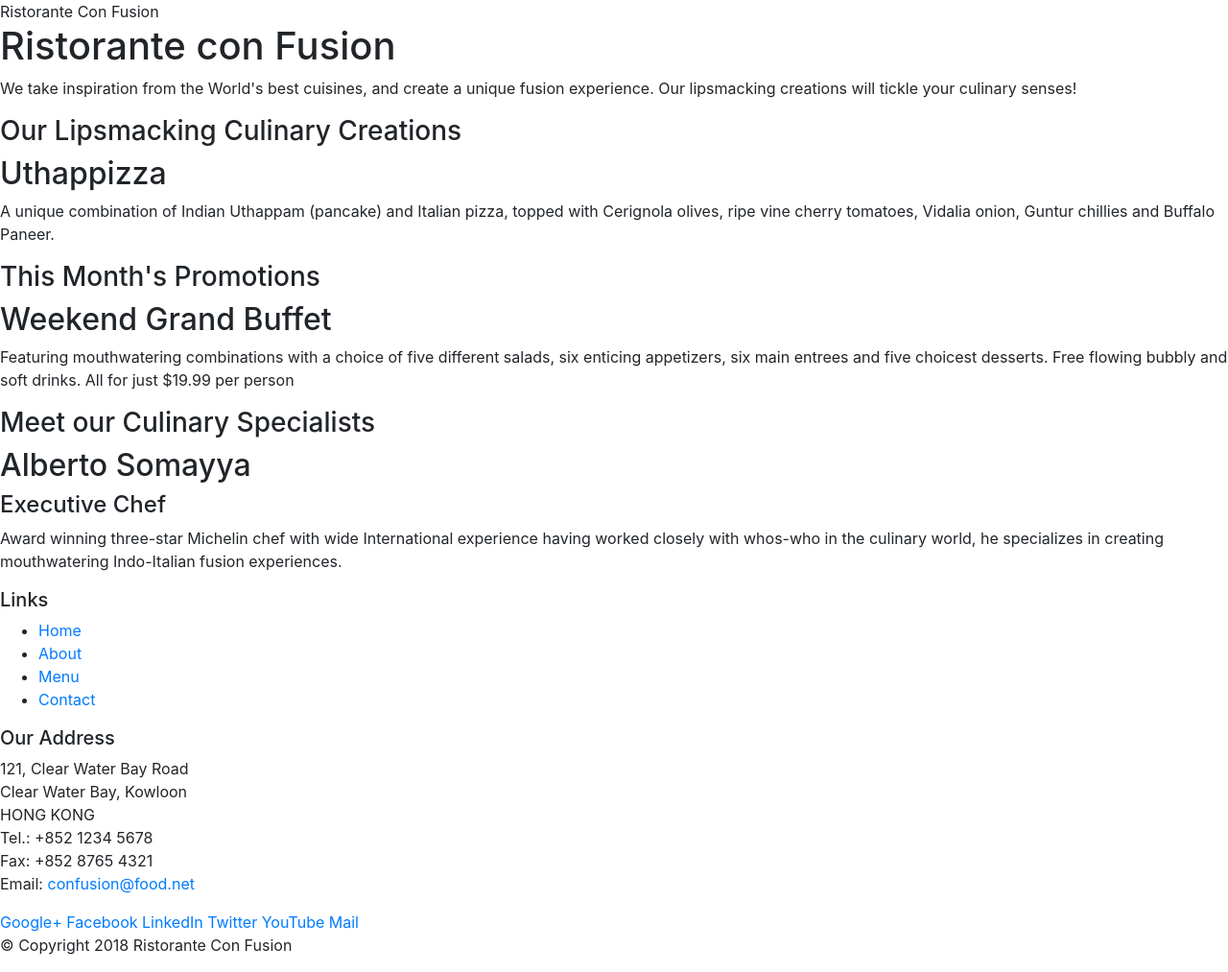
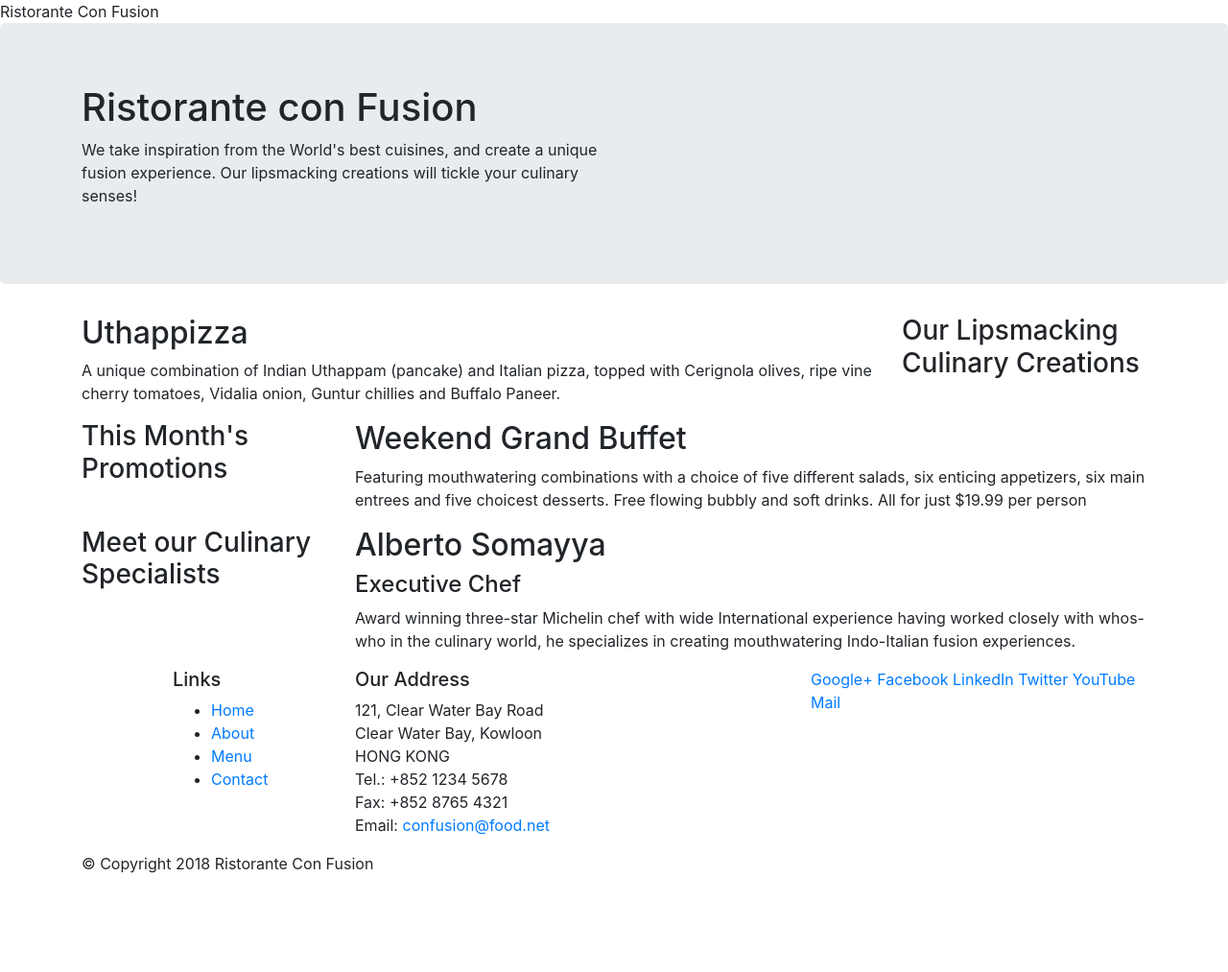
Before and after one commit to ARTushar/practice-bootstrap4, a website: page index.html in a window 1280 px wide. Shown: the whole page at 96% size. After the commit the page ends 928 px from the top, so only its background shows below. Drawn offline with nearby package versions, Linux system fonts and the light colour scheme.

Commit message:
boostrap grid part 1

```diff
--- a/index.html
+++ b/index.html
@@ -11,46 +11,46 @@
 
 <body>
 
-    <header>
-        <div>
-            <div>
-                <div>
+    <header class="jumbotron">
+        <div class="container">
+            <div class="row">
+                <div class="col-12 col-sm-6">
                     <h1>Ristorante con Fusion</h1>
                     <p>We take inspiration from the World's best cuisines, and create a unique fusion experience. Our lipsmacking creations will tickle your culinary senses!</p>
                 </div>
-                <div>
+                <div class="col-12 col-sm">
                 </div>
             </div>
         </div>
     </header>
 
-    <div>
-        <div>
-            <div>
+    <div class="container">
+        <div class="row">
+            <div class="col-12 col-sm-4 order-sm-last col-md-3">
                 <h3>Our Lipsmacking Culinary Creations</h3>
             </div>
-            <div>
+            <div class="col col-sm order-sm-first col-md">
                 <h2>Uthappizza</h2>
                 <p>A unique combination of Indian Uthappam (pancake) and Italian pizza, topped with Cerignola olives, ripe vine cherry tomatoes, Vidalia onion, Guntur chillies and Buffalo Paneer.</p>
             </div>
         </div>
 
 
-        <div>
-            <div>
+        <div class="row">
+            <div class="col-12 col-sm-4 col-md-3">
                 <h3>This Month's Promotions</h3>
             </div>
-            <div>
+            <div class="col col-sm col-md">
                 <h2>Weekend Grand Buffet</h2>
                 <p>Featuring mouthwatering combinations with a choice of five different salads, six enticing appetizers, six main entrees and five choicest desserts. Free flowing bubbly and soft drinks. All for just $19.99 per person </p>
             </div>
         </div>
 
-        <div>
-            <div>
+        <div class="row">
+            <div class="col-12 col-sm-4 col-md-3">
                 <h3>Meet our Culinary Specialists</h3>
             </div>
-            <div>
+            <div class="col col-sm col-md">
                 <h2>Alberto Somayya</h2>
                 <h4>Executive Chef</h4>
                 <p>Award winning three-star Michelin chef with wide International experience having worked closely with whos-who in the culinary world, he specializes in creating mouthwatering Indo-Italian fusion experiences. </p>
@@ -59,9 +59,9 @@
     </div>
 
     <footer>
-        <div>
-            <div>
-                <div>
+        <div class="container">
+            <div class="row">
+                <div class="col-4 offset-1 col-sm-2">
                     <h5>Links</h5>
                     <ul>
                         <li><a href="#">Home</a></li>
@@ -70,7 +70,7 @@
                         <li><a href="#">Contact</a></li>
                     </ul>
                 </div>
-                <div>
+                <div class="col-7 col-sm-5">
                     <h5>Our Address</h5>
                     <address>
 		              121, Clear Water Bay Road<br>
@@ -81,7 +81,7 @@
 		              Email: <a href="mailto:confusion@food.net">confusion@food.net</a>
 		           </address>
                 </div>
-                <div>
+                <div class="col-12 col-sm-4">
                     <div>
                         <a href="http://google.com/+">Google+</a>
                         <a href="http://www.facebook.com/profile.php?id=">Facebook</a>
@@ -92,8 +92,8 @@
                     </div>
                 </div>
            </div>
-           <div>
-                <div>
+           <div class="row">
+                <div class="col-auto">
                     <p>© Copyright 2018 Ristorante Con Fusion</p>
                 </div>
            </div>
```
